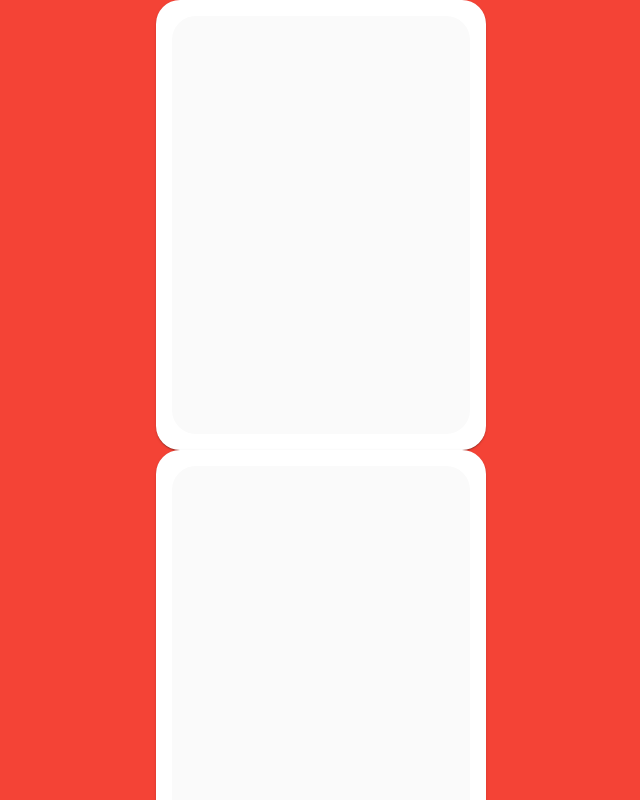
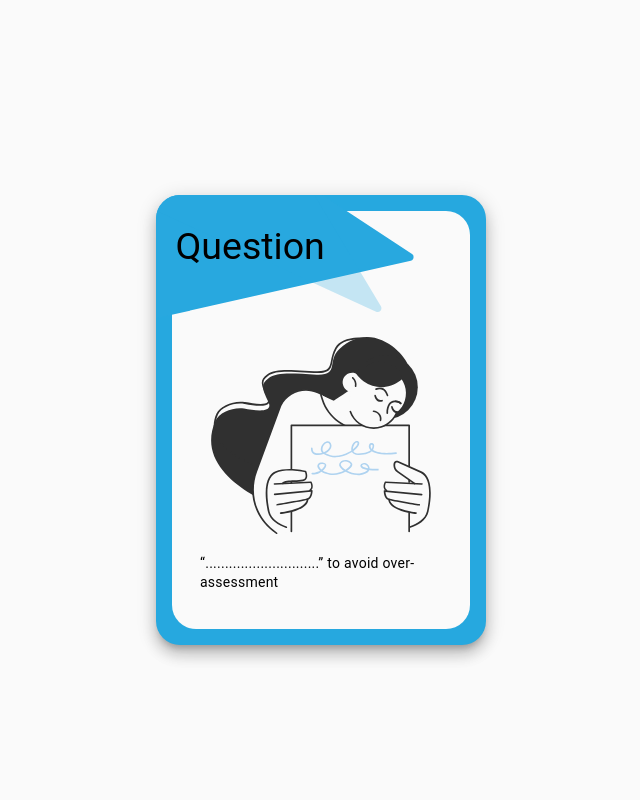
Before and after one commit to bpdavies92/principles-for-assessment, a Vue app: page / in a window 1280 px wide. Shown: the whole page, without its empty margins (319-959 px from the left). Built offline with nearby package versions, Linux system fonts and the light colour scheme.

Commit message:
Started work on the answer function, so I only return 6 answer cards.

```diff
--- a/src/components/FlashCard.vue
+++ b/src/components/FlashCard.vue
@@ -5,6 +5,7 @@
         width="330px"
         rounded="xl"
         :color="cardColour"
+        :elevation="dropshadow"
     >
             <v-sheet class="pa-3 d-flex flex-column" rounded='xl' color="#fafafa" height="100%" >
 
@@ -34,7 +35,7 @@
 </template>
 
 <script setup>
-    const props = defineProps(['svgUrl', 'cardColour', 'question'])
+    const props = defineProps(['svgUrl', 'cardColour', 'question', 'dropshadow'])
 </script>
 
 <style>
--- a/src/pages/index.vue
+++ b/src/pages/index.vue
@@ -1,13 +1,18 @@
 <template>
 
-  <v-sheet height="100vh" width="100vw" color="red">
-    <div v-for="(item, index) in onlyQuestionCardsSingleRandom" :key="index">
-      <FlashCard :question="item.type" :svgUrl="item.svgUrl" :cardColour="item.colour" >
-          <template v-slot:h1Title>Question</template>
-          <template v-slot:bodyText>{{item.content}}</template>
-      </FlashCard>
-    </div>
+  <v-sheet class="position.relative " height="100vh" width="100vw" color="#fafafa">
+    <FlashCard class="cardQuestion" :dropshadow="10" :question="onlyQuestionCardsSingleRandom.type" :svgUrl="onlyQuestionCardsSingleRandom.svgUrl" :cardColour="onlyQuestionCardsSingleRandom.colour" >
+      <template v-slot:h1Title>Question</template>
+      <template v-slot:bodyText>{{onlyQuestionCardsSingleRandom.content}}</template>
+  </FlashCard>
   </v-sheet>
+
+  <!-- <div v-for="(item, index) in onlyQuestionCardsSingleRandom" :key="index">
+    <FlashCard :question="item.type" :svgUrl="item.svgUrl" :cardColour="item.colour" >
+        <template v-slot:h1Title>Question</template>
+        <template v-slot:bodyText>{{item.content}}</template>
+    </FlashCard>
+  </div> -->
 
 
 </template>
@@ -18,7 +23,25 @@
 
   const store = useCardStore()
 
-  const { cardInfo, onlyQuestionCards, onlyQuestionCardsSingleRandom } = store
+  const {
+    cardInfo,
+    onlyQuestionCards,
+    onlyQuestionCardsSingleRandom,
+    onlyAnswerCardsSixCards
+  } = store
 
   console.log(onlyQuestionCards)
 </script>
+
+<style lang="scss">
+
+  .cardQuestion {
+      position: absolute;
+      top: 50%;
+      bottom: 50%;
+      right: 50%;
+      left: 50%;
+      transform: translate(-50%, -50%);
+  }
+
+</style>
--- a/src/stores/cardInfo.js
+++ b/src/stores/cardInfo.js
@@ -148,9 +148,15 @@ export const useCardStore = defineStore('cardInfo', {
             })
             const randomCard = Math.floor(Math.random() * questionCards.length)
 
-            console.log(questionCards[randomCard])
-
-           return questionCards[randomCard]
-        }
+            return questionCards[randomCard]
+        },
+        // onlyAnswerCardsSixCards: (state) => {
+        //     const allCards = state.cardInfo
+        //     const answerCards = allCards.filter(i => i.type === 'a')
+        //     const randomSixCard = answerCards.map((i, e) => {
+        //         console.log(i)
+        //     })
+        //     console.log('this',randomSixCard)
+        // }
     }
   })
```
